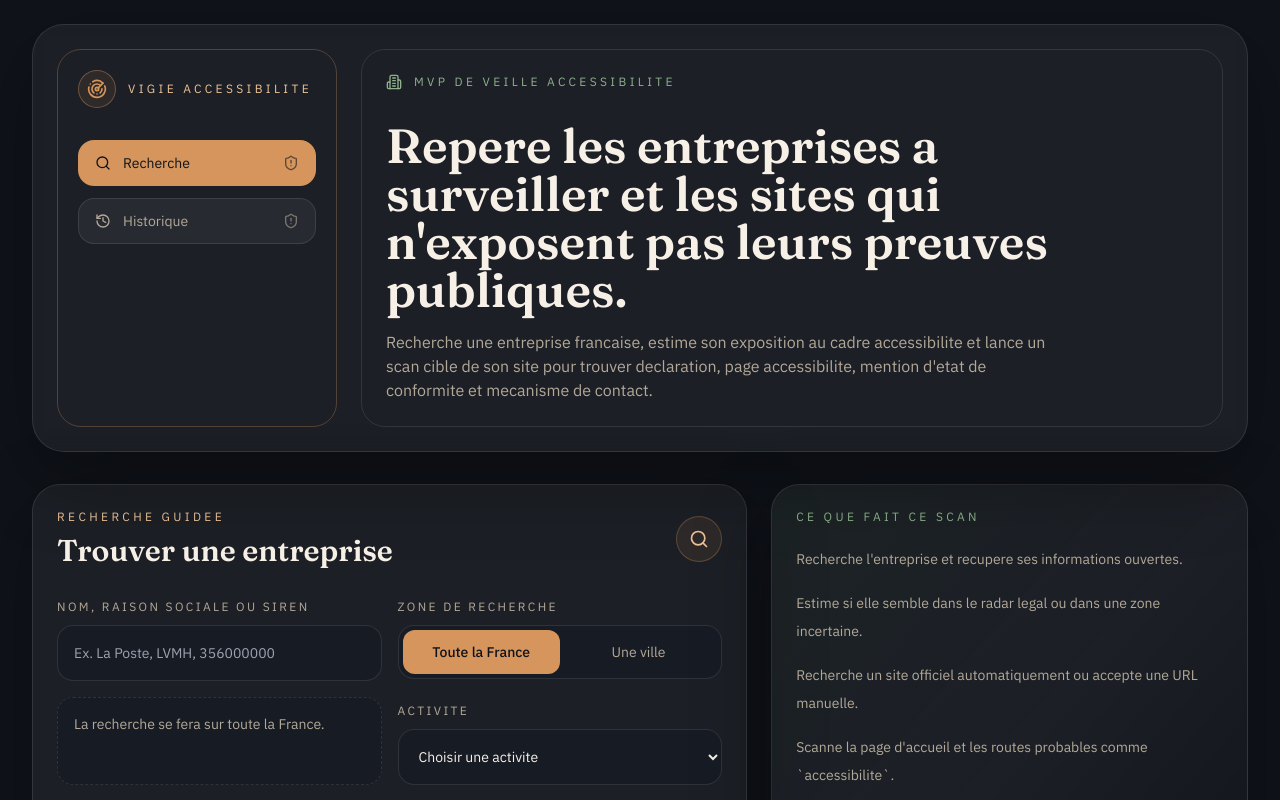
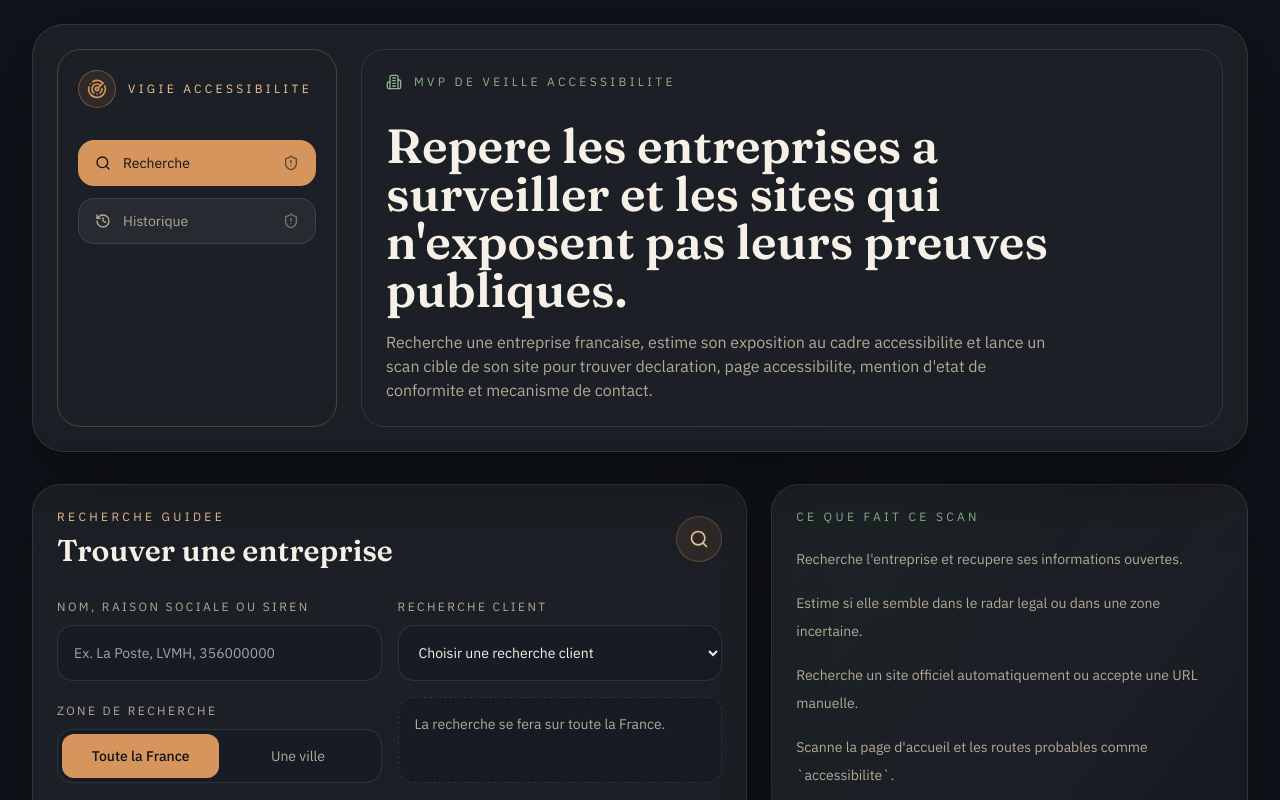
Before and after one commit to Valerie2805/vigie-accessibilite, a React (Vite) app: page / in a window 1280 px wide. Shown: the top 800 px of the page. Built offline with nearby package versions, Linux system fonts and the light colour scheme.

Commit message:
Ajout recherche clients

```diff
--- a/src/pages/Home.tsx
+++ b/src/pages/Home.tsx
@@ -15,6 +15,29 @@ import type { Company, EligibilityStatus, ScanStatus } from '@/types';
 
 type EligibilityFilter = 'tous' | EligibilityStatus;
 type AccessibilityFilter = 'tous' | 'sans_analyse' | ScanStatus;
+
+const clientSearchOptions = [
+  {
+    label: 'Agences web',
+    keywords: [
+      'agence web',
+      'creation site internet',
+      'refonte site internet',
+    ],
+  },
+  {
+    label: 'Studios / freelances structures',
+    keywords: ['studio digital', 'studio web', 'WordPress', 'site vitrine'],
+  },
+  {
+    label: 'Communication digitale',
+    keywords: [
+      'communication digitale',
+      'marketing digital',
+      'strategie digitale',
+    ],
+  },
+] as const;
 
 const activityOptions = [
   { value: '', label: 'Choisir une activite' },
@@ -40,6 +63,7 @@ const activityOptions = [
 
 export default function Home() {
   const [query, setQuery] = useState('');
+  const [selectedClientSearch, setSelectedClientSearch] = useState('');
   const [city, setCity] = useState('');
   const [searchScope, setSearchScope] = useState<'france' | 'city'>('france');
   const [selectedActivity, setSelectedActivity] = useState('');
@@ -237,10 +261,42 @@ export default function Home() {
               </span>
               <input
                 value={query}
-                onChange={(event) => setQuery(event.target.value)}
+                onChange={(event) => {
+                  setQuery(event.target.value);
+                  if (event.target.value !== selectedClientSearch) {
+                    setSelectedClientSearch('');
+                  }
+                }}
                 className="h-14 w-full rounded-2xl border border-white/10 bg-ink-soft px-4 text-sm text-ivory outline-none transition focus:border-copper/50"
                 placeholder="Ex. La Poste, LVMH, 356000000"
               />
+            </label>
+
+            <label className="space-y-2">
+              <span className="text-xs uppercase tracking-[0.2em] text-ivory-muted">
+                Recherche client
+              </span>
+              <select
+                value={selectedClientSearch}
+                onChange={(event) => {
+                  setSelectedClientSearch(event.target.value);
+                  setQuery(event.target.value);
+                }}
+                className="h-14 w-full rounded-2xl border border-white/10 bg-ink-soft px-4 text-sm text-ivory outline-none transition focus:border-copper/50"
+              >
+                <option value="" className="bg-ink text-ivory">
+                  Choisir une recherche client
+                </option>
+                {clientSearchOptions.map((group) => (
+                  <optgroup key={group.label} label={group.label}>
+                    {group.keywords.map((keyword) => (
+                      <option key={keyword} value={keyword} className="bg-ink text-ivory">
+                        {keyword}
+                      </option>
+                    ))}
+                  </optgroup>
+                ))}
+              </select>
             </label>
 
             <div className="space-y-2">
```
